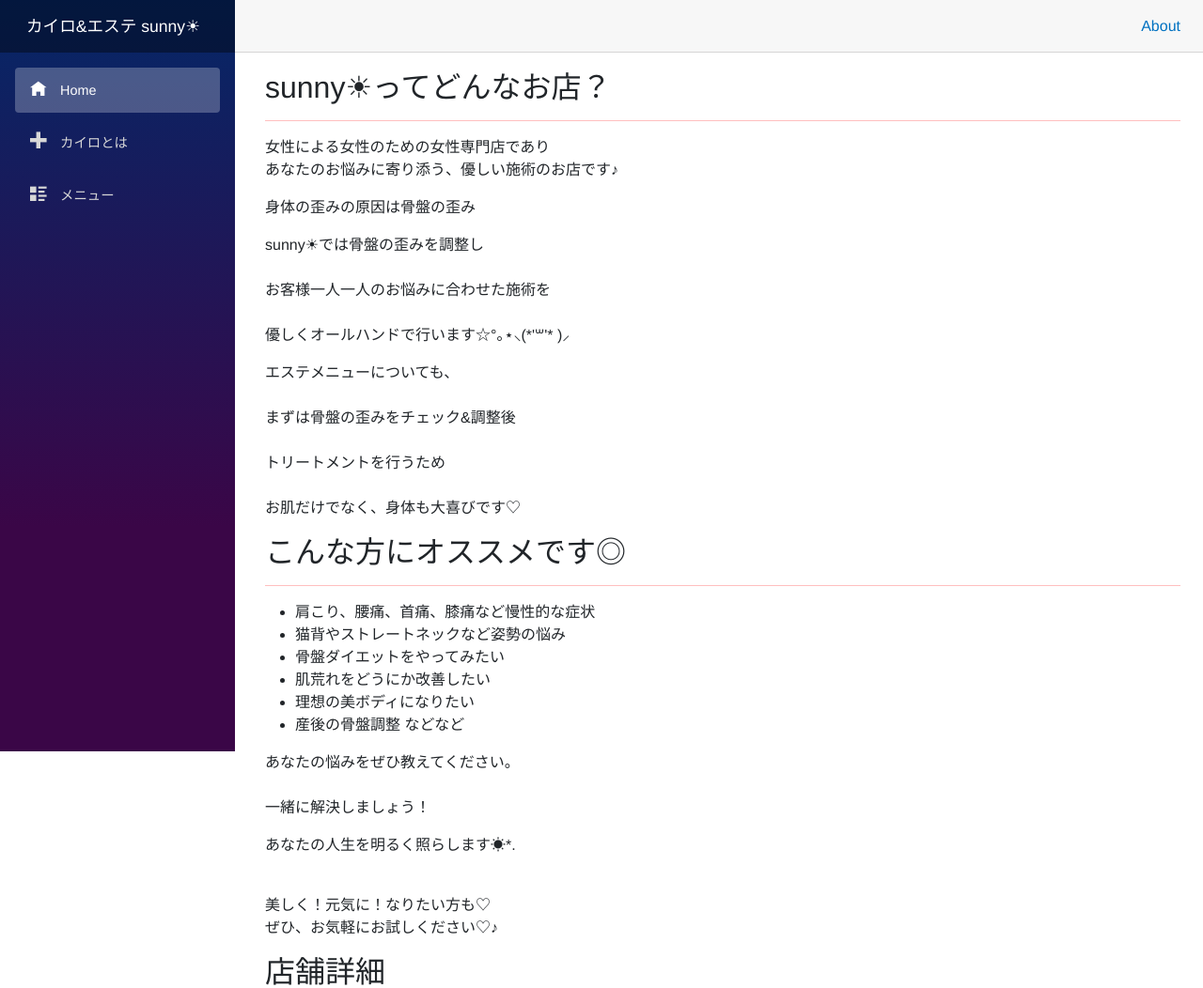
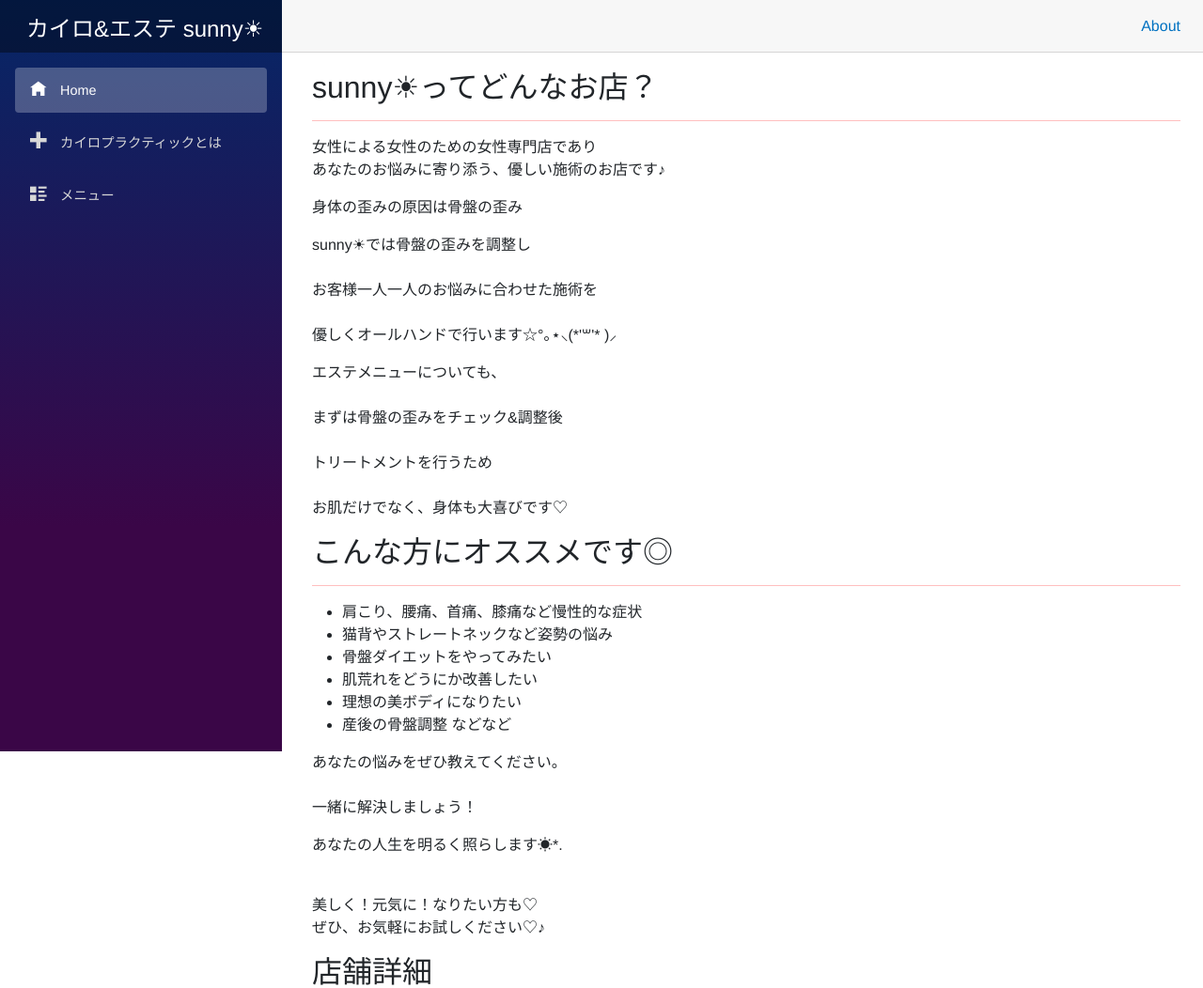
Before and after one commit to rakekiyo/sunny-hp_old, an ASP.NET Core app: page / in a window 1280 px wide. Shown: the top 1052 px of the page at 94% size. Run offline with ASP.NET Core 8, Linux system fonts and the light colour scheme; style sheets or scripts are compiled from the project's sources; some web fonts are replaced.

Commit message:
サイドバーのサイズを編集

```diff
--- a/blazor-app/Shared/MainLayout.razor.css
+++ b/blazor-app/Shared/MainLayout.razor.css
@@ -21,13 +21,15 @@ main {
     align-items: center;
 }
 
-    .top-row ::deep a, .top-row ::deep .btn-link {
+.top-row ::deep a,
+.top-row ::deep .btn-link {
     white-space: nowrap;
     margin-left: 1.5rem;
     text-decoration: none;
 }
 
-    .top-row ::deep a:hover, .top-row ::deep .btn-link:hover {
+.top-row ::deep a:hover,
+.top-row ::deep .btn-link:hover {
     text-decoration: underline;
 }
 
@@ -45,7 +47,8 @@ main {
         justify-content: space-between;
     }
 
-    .top-row ::deep a, .top-row ::deep .btn-link {
+    .top-row ::deep a,
+    .top-row ::deep .btn-link {
         margin-left: 0;
     }
 }
@@ -56,7 +59,8 @@ main {
     }
 
     .sidebar {
-        width: 250px;
+        /* width: 250px; */
+        width: 300px;
         height: 100vh;
         position: sticky;
         top: 0;
@@ -74,7 +78,8 @@ main {
         width: 0;
     }
 
-    .top-row, article {
+    .top-row,
+    article {
         padding-left: 2rem !important;
         padding-right: 1.5rem !important;
     }
--- a/blazor-app/Shared/NavMenu.razor
+++ b/blazor-app/Shared/NavMenu.razor
@@ -16,7 +16,7 @@
         </div>
         <div class="nav-item px-3">
             <NavLink class="nav-link" href="about">
-                <span class="oi oi-plus" aria-hidden="true"></span> カイロとは
+                <span class="oi oi-plus" aria-hidden="true"></span> カイロプラクティックとは
             </NavLink>
         </div>
         <div class="nav-item px-3">
--- a/blazor-app/Shared/NavMenu.razor.css
+++ b/blazor-app/Shared/NavMenu.razor.css
@@ -4,11 +4,12 @@
 
 .top-row {
     height: 3.5rem;
-    background-color: rgba(0,0,0,0.4);
+    background-color: rgba(0, 0, 0, 0.4);
 }
 
 .navbar-brand {
-    font-size: 1.1rem;
+    /* font-size: 1.1rem; */
+    font-size: 1.5rem;
 }
 
 .oi {
@@ -41,12 +42,12 @@
 }
 
 .nav-item ::deep a.active {
-    background-color: rgba(255,255,255,0.25);
+    background-color: rgba(255, 255, 255, 0.25);
     color: white;
 }
 
 .nav-item ::deep a:hover {
-    background-color: rgba(255,255,255,0.1);
+    background-color: rgba(255, 255, 255, 0.1);
     color: white;
 }
 
```
Lines whose indentation alone changed are shown as unchanged.
